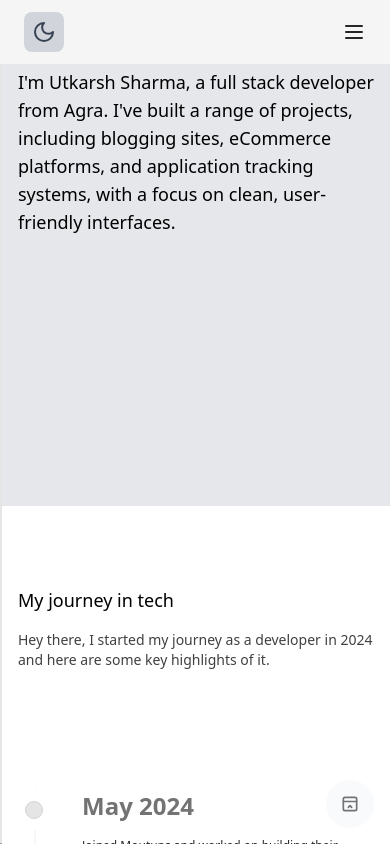
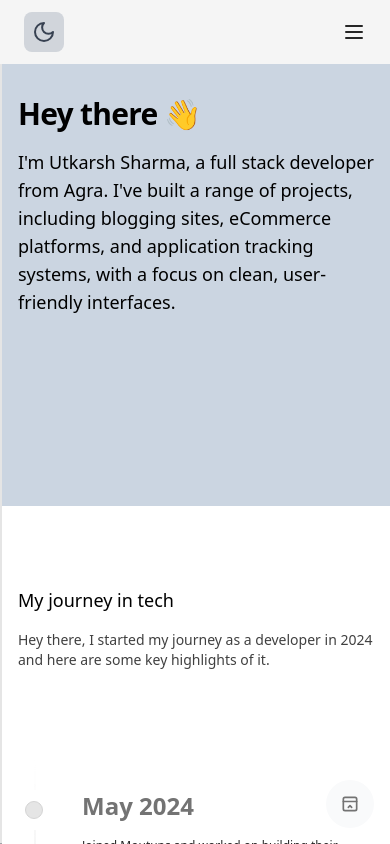
Before and after one commit to utkarshsharma7/portfolio, a Next.js app: page / in a window 390 px wide. Built offline with nearby package versions, Linux system fonts and the light colour scheme.

Commit message:
"Updated CSS classes for contact and profile components"

```diff
--- a/src/components/contact.tsx
+++ b/src/components/contact.tsx
@@ -61,7 +61,7 @@ export function SignupFormDemo() {
   return (
     <div
       id="contact"
-      className="max-w-sm w-[95%] mx-2 md:mx-auto md:rounded-2xl my-5 p-4 md:p-8 rounded-lg shadow-input bg-white dark:bg-black"
+      className="max-w-sm lg:max-w-lg mx-auto lg:w-[95%] md:mx-auto md:rounded-2xl my-5 p-4 md:p-8 rounded-lg shadow-input bg-white dark:bg-black"
     >
       <h2 className="font-bold text-xl text-neutral-800 dark:text-neutral-200">
         Open for Conversations and Opportunities
--- a/src/components/profile.tsx
+++ b/src/components/profile.tsx
@@ -10,12 +10,12 @@ export default function BackgroundBeamsWithCollisionDemo() {
   return (
     <div
       id="profile"
-      className="flex flex-col h-[60%] md:flex-row w-full items-center justify-between bg-gray-200 dark:bg-gray-800 transition-colors p-4 md:p-0"
+      className="flex flex-col h-[60%] md:flex-row w-full items-center justify-between bg-slate-300 dark:bg-gray-800 transition-colors p-4 md:p-0"
     >
       {/* Mobile Theme Toggle */}
 
       {/* Content Section */}
-      <div className="w-full md:w-2/3 mx-3 md:mx-5">
+      <div className="w-full md:w-2/3 mx-3 lg:mx-5 mt-20 lg:mt-0">
         <h2 className="text-3xl md:text-4xl font-bold text-black dark:text-white font-sans tracking-tight">
           Hey there 👋
         </h2>
```
